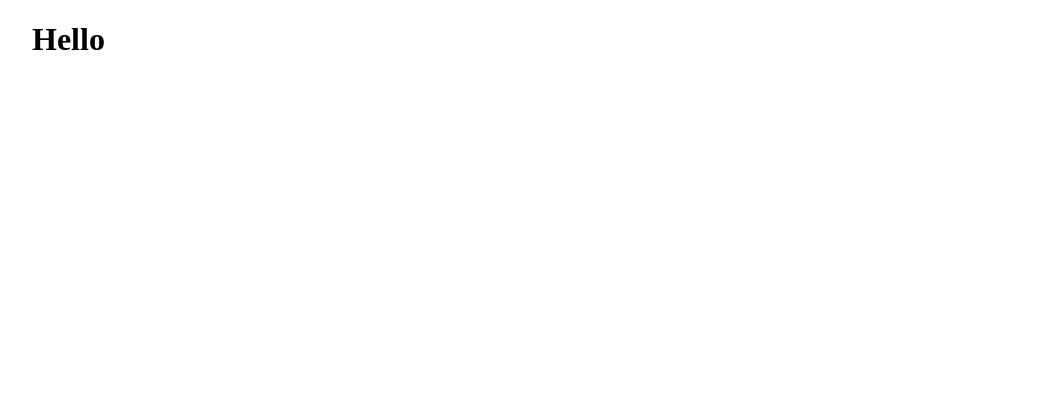
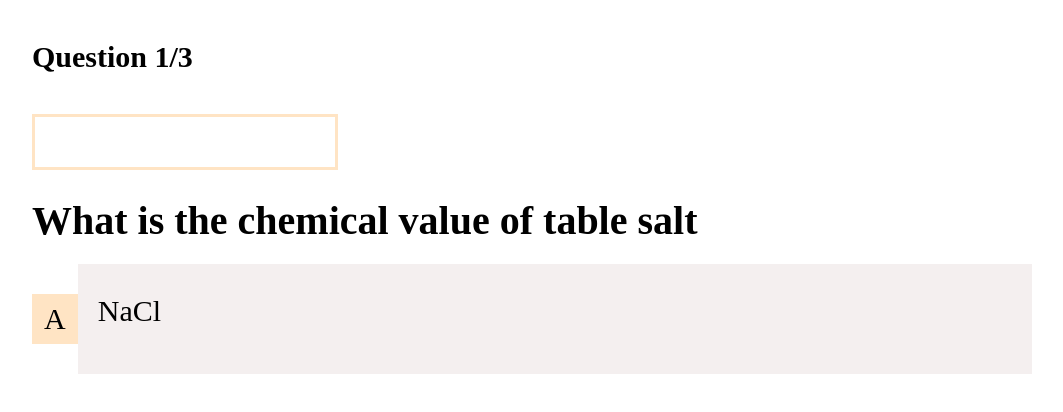
Before and after one commit to agyeievans/quiz-app-vue, a Vue app: page /quiz/1 in a window 1280 px wide. Shown: the top 412 px of the page, without its empty margins (108-1171 px from the left). Built offline with nearby package versions, Linux system fonts and the light colour scheme.

Commit message:
added html and css for quizview.vue

```diff
--- a/src/views/QuizView.vue
+++ b/src/views/QuizView.vue
@@ -1,7 +1,82 @@
-
+<script setup>
+</script>
 
 <template>
     <div>
-        <h1>Hello</h1>
+        <header>
+            <h4>Question 1/3</h4>
+            <div class="bar">
+                <div class="completion"></div>
+            </div>
+        </header>
+        <div>
+            <div class="question-container">
+                <h1 class="question">
+                    What is the chemical value of table salt
+                </h1>
+            </div>
+            <div class="options-container">
+                <div class="option">
+                    <p class="option-label">A</p>
+                    <div class="option-value">
+                        <p>NaCl</p>
+                    </div>
+                </div>
+            </div>
+        </div>
     </div>
 </template>
+
+<style scoped>
+    header{
+        margin-top: 20px;
+    }
+
+    header h4{
+        font-size: 30px;
+    }
+
+    .bar{
+        width: 300px;
+        height: 50px;
+        border: 3px solid bisque;
+    }
+
+    .completion{
+        height: 100%;
+        width: 0%;
+        background-color: bisque;
+    }
+
+    .question-container{
+        margin-top: 20px;
+    }
+
+    .question{
+        font-size: 40px;
+        margin-bottom: 20px;
+    }
+
+    .option{
+        display: flex;
+        margin-bottom: 20px;
+        cursor: pointer;
+    }
+
+    .option-label{
+        background-color: bisque;
+        width: 50px;
+        height: 50px;
+        font-size: 30px;
+        display: flex;
+        align-items: center;
+        justify-content: center;
+    }
+
+    .option-value{
+        background-color: rgb(244,239,239);
+        width: 100%;
+        font-size: 30px;
+        padding: 0 20px;
+    }
+</style>
```
